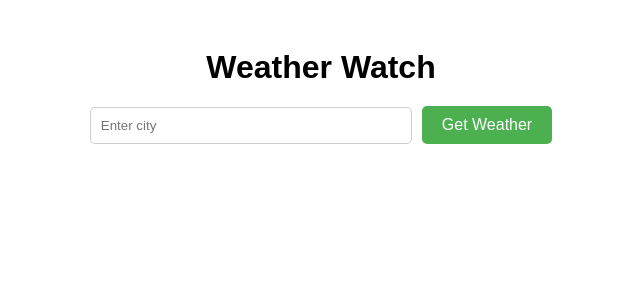
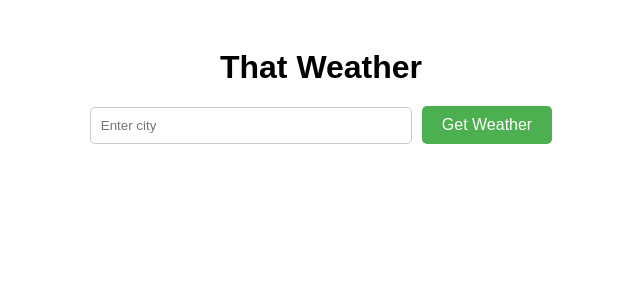
Before and after one commit to nafizMazumder/that-weather, a React (Create React App) app: page / in a window 1280 px wide. Shown: the top 300 px of the page, without its empty margins (319-959 px from the left). Built offline with nearby package versions, Linux system fonts and the light colour scheme.

Commit message:
refactored project name

```diff
--- a/public/index.html
+++ b/public/index.html
@@ -9,7 +9,7 @@
       name="description"
       content="Web site created using create-react-app"
     />
-    <title>Weather Watch</title>
+    <title>That Weather</title>
   </head>
   <body>
     <noscript>You need to enable JavaScript to run this app.</noscript>
--- a/src/components/Weather.js
+++ b/src/components/Weather.js
@@ -103,7 +103,7 @@ const Weather = () => {
 
     return (
         <div className={`weather-container ${getWeatherBackgroundClass()}`}>
-            <h1>Weather Watch</h1>
+            <h1>That Weather</h1>
             <form className="weather-form" onSubmit={handleSubmit}>
                 <input
                     type="text"
```
